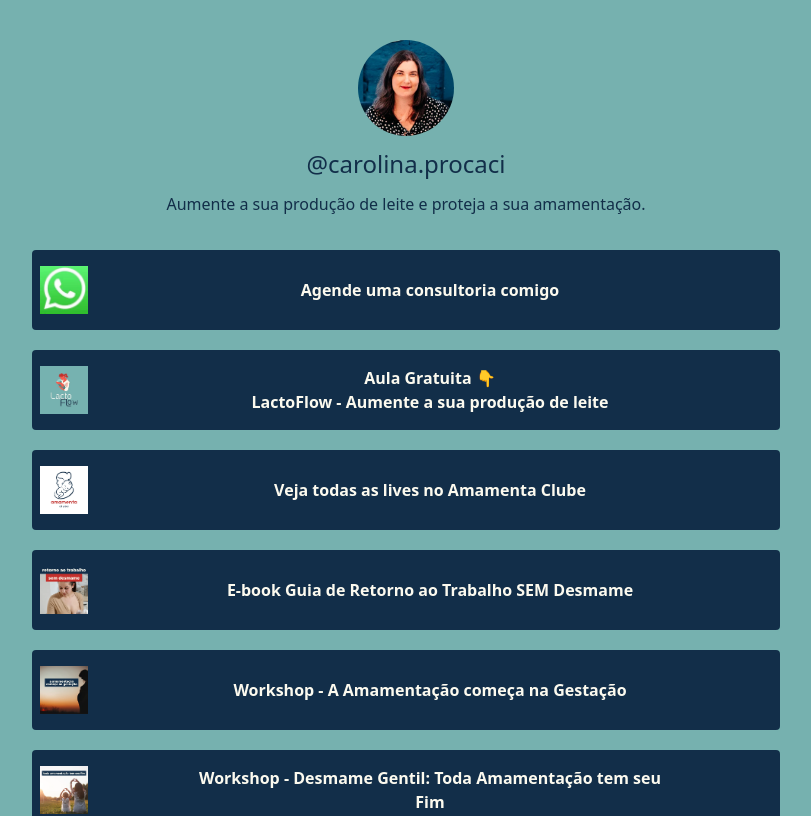
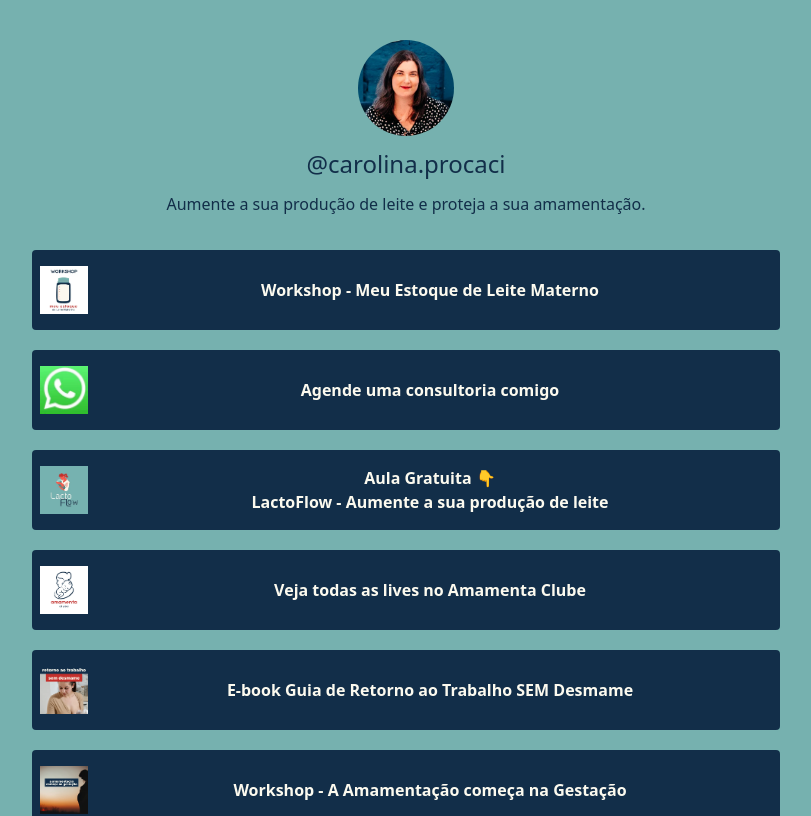
Before and after one commit to vogelcodes/my-link-tree, a Next.js app: page / in a window 1280 px wide. Shown: the top 816 px of the page, without its empty margins (234-1045 px from the left). Built offline with nearby package versions, Linux system fonts and the light colour scheme.

Commit message:
ws-estoque

```diff
--- a/pages/index.js
+++ b/pages/index.js
@@ -3,6 +3,11 @@ import Image from "next/image";
 import { useSearchParams } from "next/navigation";
 
 const links = [
+  {
+    name: "Workshop - Meu Estoque de Leite Materno",
+    url: "https://pay.hotmart.com/T95371072E?off=gtczmgy8",
+    img: "/links/WS.webp",
+  },
   {
     name: "Agende uma consultoria comigo",
     url: "https://wa.me/5521978001294?text=Oi%2C+tudo+bem%3F+Eu+gostaria+de+agendar+uma+consultoria.",
```
Also changed, not shown: public/links/WS.webp (added).
